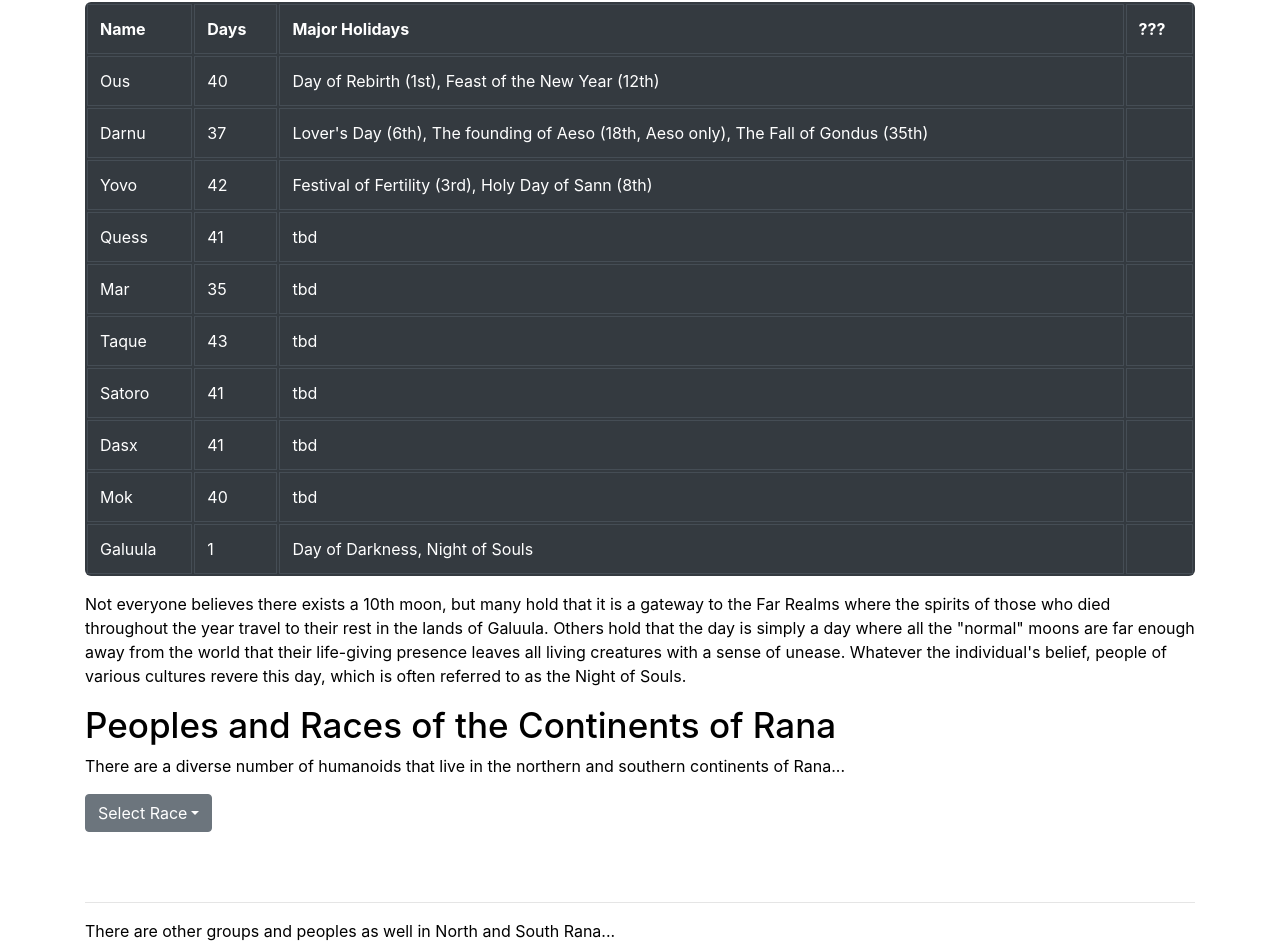
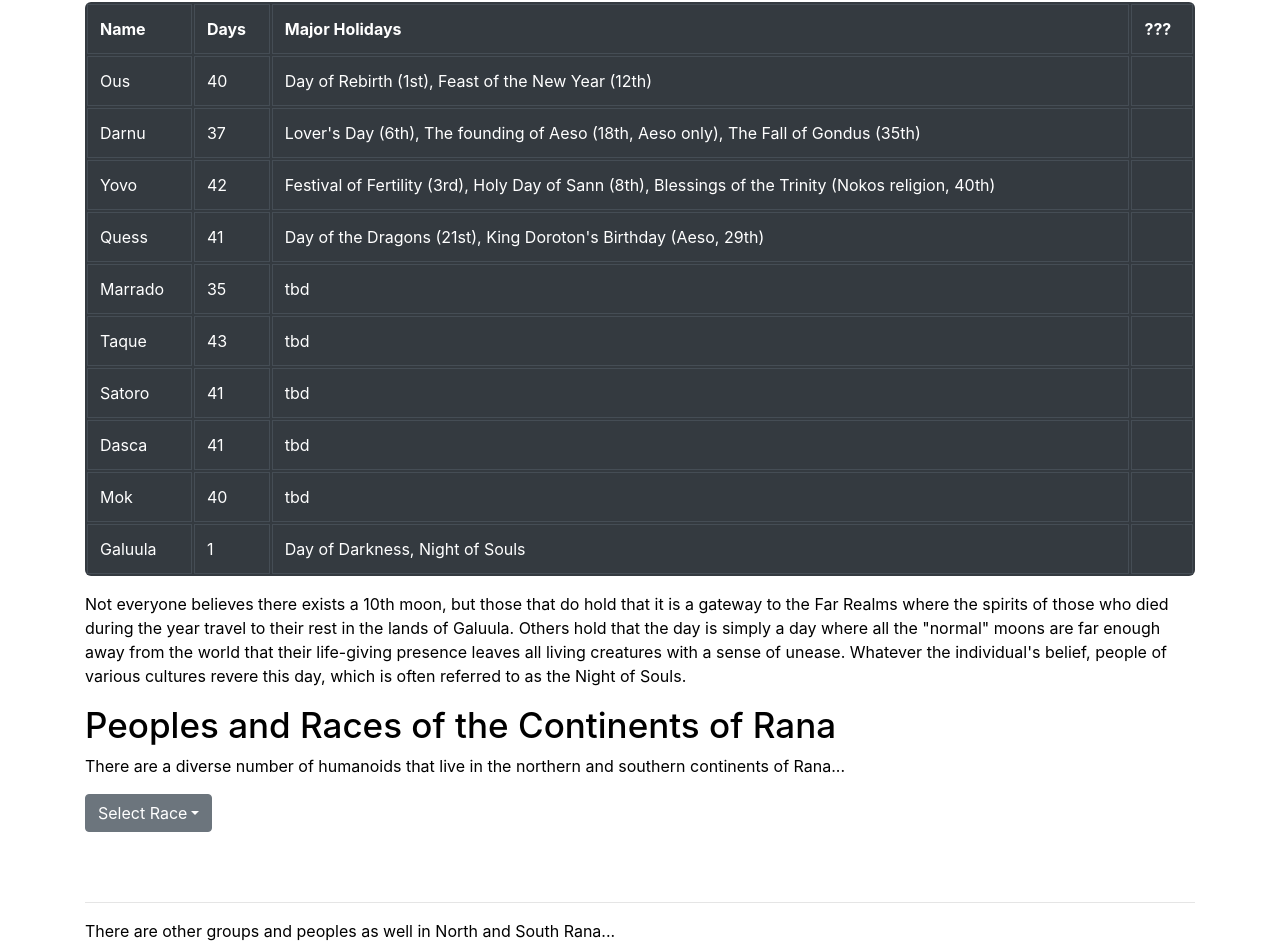
Before and after one commit to jarmbrust/homepage-dev1, a React (Create React App) app: page /oosular in a window 1280 px wide. Shown: the part 840-1792 px from the top of the page. Built offline with nearby package versions, Linux system fonts and the light colour scheme.

Commit message:
more editing

```diff
--- a/src/OosularRealm/Moons.jsx
+++ b/src/OosularRealm/Moons.jsx
@@ -38,17 +38,17 @@ class Moons extends Component {
           <tr>
             <td>Yovo</td>
             <td>42</td>
-            <td>Festival of Fertility (3rd), Holy Day of Sann (8th)</td>
+            <td>Festival of Fertility (3rd), Holy Day of Sann (8th), Blessings of the Trinity (Nokos religion, 40th)</td>
             <td></td>
           </tr>
           <tr>
             <td>Quess</td>
             <td>41</td>
-            <td>tbd</td>
+            <td>Day of the Dragons (21st), King Doroton's Birthday (Aeso, 29th)</td>
             <td></td>
           </tr>
           <tr>
-            <td>Mar</td>
+            <td>Marrado</td>
             <td>35</td>
             <td>tbd</td>
             <td></td>
@@ -66,7 +66,7 @@ class Moons extends Component {
             <td></td>
           </tr>
           <tr>
-            <td>Dasx</td>
+            <td>Dasca</td>
             <td>41</td>
             <td>tbd</td>
             <td></td>
@@ -85,8 +85,8 @@ class Moons extends Component {
           </tr>
           </tbody>
         </Table>
-        <p>Not everyone believes there exists a 10th moon, but many hold that it is a gateway to the Far Realms where the spirits
-          of those who died throughout the year travel to their rest in the lands of Galuula.  Others hold that the
+        <p>Not everyone believes there exists a 10th moon, but those that do hold that it is a gateway to the Far Realms where the spirits
+          of those who died during the year travel to their rest in the lands of Galuula.  Others hold that the
           day is simply a day where all the "normal" moons are far enough away from the world that their life-giving presence leaves all living
           creatures with a sense of unease.  Whatever the individual's belief, people of various cultures revere this day, which is often
           referred to as the Night of Souls.</p>
--- a/src/OosularRealm/Oosular.jsx
+++ b/src/OosularRealm/Oosular.jsx
@@ -111,7 +111,8 @@ class Oosular extends Component {
         <p><span className="race-heading">Tarok</span>: A fair hair and skinned people who live in the northern portions of the northern continent.
           They generally speak the North Ranan dialect and the traditional language of Taro. Most of the northern barbarians are
           of the Tarok people, but not all Tarok are barbarians. A few have come to worship The Trinity due to Nokos missionaries, but many hold to a
-          form of traditional druidism they have had for as long as they can remember.</p>
+          form of traditional druidism they have had for as long as they can remember (scholars believe it may have been learned from the wood elves, but
+          the Tarok generally disagree vehemently with that theory).</p>
         <p><span className="race-heading">Ven</span>: A darker skinned people that originally came from the western sea and settled
           in southern Rana. They speak in the South Ranan dialect and the language of the Ven, and brought with them a lunar-based religion where there are
           nine gods, one for each moon. Each is worshiped on their respective months.</p>
@@ -135,7 +136,7 @@ class Oosular extends Component {
           They are slim of build and seldom stand much over 5'.  Some trade and intermix with human communities, although many tribes (often coined "wild elves") take a more xenophobic
           approach to outsiders and stay secluded in their forests.  They rarely tattoo themselves, but love elaborate semi-permanent body-paint worn by
           both males and females.  They can live into their 3rd century and speak the wood elf dialect as well as some regional languages.
-          Culturally they don't revere any specific gods, but follow the teachings of their druids and shaman.</p>
+          Culturally they don't revere any specific gods, but follow the teachings of their druids.</p>
         <p><span className="race-heading">Half Elves</span>: Almost always of wood elf decent, they have a mixture of their parents' traits.
           They are generally accepted in most human communities although their level of acceptance can vary widely amongst the elves.
           High elf half-breeds are very rare (almost non-existent) and viewed as pariahs amongst the elves.  Half-elves don't really have a distinctive
@@ -305,8 +306,8 @@ class Oosular extends Component {
           emotions over time, becoming cold as the blood of the snakes themselves. They rarely ever form bonds, viewing others as tools to
           manipulate in some fashion. As such, many eventually become neutral evil in outlook, but there are those who fight that compulsion.</p>
           <UncontrolledTooltip placement="right" target="yauntitooltip">
-            Since there is some overlap with Tieflings regarding how Yaun-Ti are laid out, I *may* not include them as a PC race. This
-            is still undecided as of this writing.
+            Since there is some overlap with Tieflings regarding how Yaun-Ti are laid out, I *may* not include them as a PC race. I'm
+            still undecided as of this writing.
           </UncontrolledTooltip>
       </div>
     );
```
